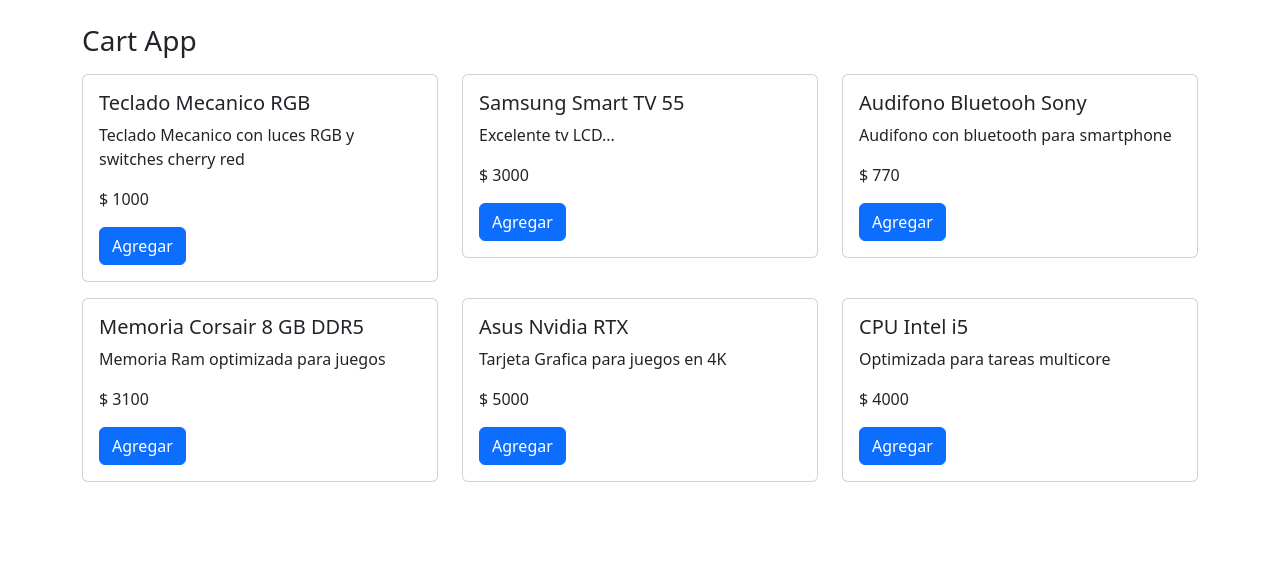
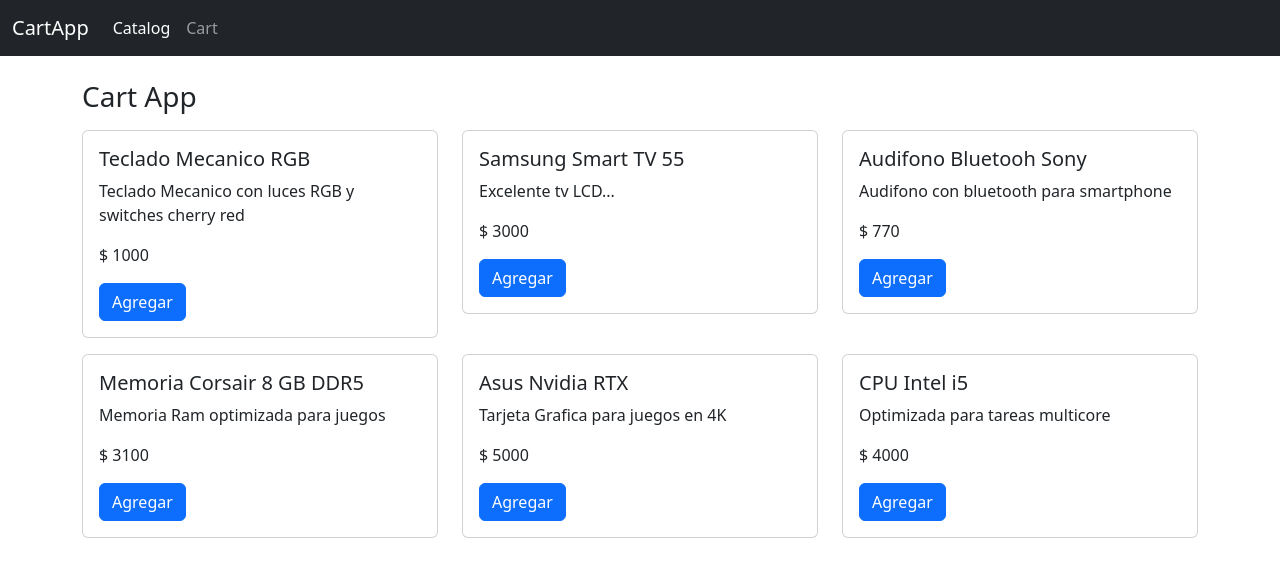
Before and after one commit to ivanacebo/react-fronted-and-spring-boot-backend, a React (Vite) app in the folder 5-cart-app/: page /catalog in a window 1280 px wide. Shown: the top 576 px of the page. Built offline with nearby package versions, Linux system fonts and the light colour scheme.

Commit message:
acabamos de confeccionar carrito de compra con routes

```diff
--- a/5-cart-app/package.json
+++ b/5-cart-app/package.json
@@ -12,7 +12,8 @@
   "dependencies": {
     "5-cart-app": "file:",
     "react": "^18.3.1",
-    "react-dom": "^18.3.1"
+    "react-dom": "^18.3.1",
+    "react-router-dom": "^6.26.2"
   },
   "devDependencies": {
     "@eslint/js": "^9.9.0",
--- a/5-cart-app/src/CartApp.jsx
+++ b/5-cart-app/src/CartApp.jsx
@@ -1,13 +1,9 @@
-import { useReducer, useEffect } from "react";
 import { CartView } from "./components/CartView";
 import { CatalogView } from "./components/CatalogView";
-import { itemsReducer } from "./reducer/itemsReducer";
-import {
-  addProductCart,
-  deleteProductCart,
-  updateQuantityProductCart,
-} from "./reducer/itemsActions";
+import { Navbar } from "./components/Navbar";
 import { useItemsCart } from "./hooks/useItemsCart";
+import { Navigate, Route, Routes } from "react-router-dom";
+import { CartRoutes } from "./routes/CartRoutes";
 
 export const CartApp = () => {
   const { cartItems, handlerAddProductCart, handlerDeleteProductCart } =
@@ -15,18 +11,14 @@
 
   return (
     <>
+      <Navbar></Navbar>
       <div className="container my-4">
         <h3>Cart App</h3>
-        <CatalogView handler={handlerAddProductCart} />
-
-        {cartItems?.length <= 0 || (
-          <div className="my-4 w-50">
-            <CartView
-              items={cartItems}
-              handlerDelete={handlerDeleteProductCart}
-            />
-          </div>
-        )}
+        <CartRoutes
+          cartItems={cartItems}
+          handlerAddProductCart={handlerAddProductCart}
+          handlerDeleteProductCart={handlerDeleteProductCart}
+        />
       </div>
     </>
   );
--- a/5-cart-app/src/components/CartView.jsx
+++ b/5-cart-app/src/components/CartView.jsx
@@ -1,7 +1,9 @@
 import { useEffect, useState } from "react";
 import { calculateTotal } from "../services/productService";
+import { useNavigate } from "react-router-dom";
 
 export const CartView = ({ handlerDelete, items }) => {
+  const navigate = useNavigate();
   const [total, setTotal] = useState(0);
 
   useEffect(() => {
@@ -11,6 +13,10 @@
   const onDeleteProduct = (id) => {
     console.log(`Eliminando el producto`);
     handlerDelete(id);
+  };
+
+  const onCalatog = () => {
+    navigate("/catalog");
   };
 
   return (
@@ -55,6 +61,10 @@
           </tr>
         </tfoot>
       </table>
+
+      <button className="btn btn-success" onClick={onCalatog}>
+        Seguir comprando
+      </button>
     </>
   );
 };
--- /dev/null
+++ b/5-cart-app/src/components/Navbar.jsx
@@ -0,0 +1,40 @@
+import { NavLink } from "react-router-dom";
+
+export const Navbar = () => {
+  return (
+    <>
+      <nav className="navbar navbar-expand-lg navbar-dark bg-dark">
+        <div className="container-fluid">
+          <a className="navbar-brand" href="#">
+            CartApp
+          </a>
+          <button
+            className="navbar-toggler"
+            type="button"
+            data-bs-toggle="collapse"
+            data-bs-target="#navbarNav"
+            aria-controls="navbarNav"
+            aria-expanded="false"
+            aria-label="Toggle navigation"
+          >
+            <span className="navbar-toggler-icon"></span>
+          </button>
+          <div className="collapse navbar-collapse" id="navbarNav">
+            <ul className="navbar-nav">
+              <li className="nav-item">
+                <NavLink className={"nav-link"} to="/catalog">
+                  Catalog
+                </NavLink>
+              </li>
+              <li className="nav-item">
+                <NavLink className={"nav-link"} to="/cart">
+                  Cart
+                </NavLink>
+              </li>
+            </ul>
+          </div>
+        </div>
+      </nav>
+    </>
+  );
+};
--- a/5-cart-app/src/components/ProductCardView.jsx
+++ b/5-cart-app/src/components/ProductCardView.jsx
@@ -1,8 +1,14 @@
+import { useNavigate } from "react-router-dom";
+
 export const ProductCardView = ({ handler, id, name, description, price }) => {
+  const navigate = useNavigate();
+
   const onAddProduct = (product) => {
     console.log(product);
     handler(product);
+    navigate("/cart");
   };
+
   return (
     <>
       <div className="card">
--- a/5-cart-app/src/main.jsx
+++ b/5-cart-app/src/main.jsx
@@ -1,9 +1,12 @@
 import { StrictMode } from "react";
 import { createRoot } from "react-dom/client";
 import { CartApp } from "./CartApp";
+import { BrowserRouter } from "react-router-dom";
 
 createRoot(document.getElementById("root")).render(
   <StrictMode>
-    <CartApp />
+    <BrowserRouter>
+      <CartApp />
+    </BrowserRouter>
   </StrictMode>
 );
--- /dev/null
+++ b/5-cart-app/src/routes/CartRoutes.jsx
@@ -0,0 +1,37 @@
+import { Navigate, Route, Routes } from "react-router-dom";
+import { CatalogView } from "../components/CatalogView";
+import { CartView } from "../components/CartView";
+
+export const CartRoutes = ({
+  cartItems,
+  handlerAddProductCart,
+  handlerDeleteProductCart,
+}) => {
+  return (
+    <Routes>
+      <Route
+        path="catalog"
+        element={<CatalogView handler={handlerAddProductCart} />}
+      />
+      <Route
+        path="cart"
+        element={
+          cartItems?.length <= 0 ? (
+            <div className="alert alert-warning">
+              No hay elementos en el carrito
+            </div>
+          ) : (
+            <div className="my-4 w-50">
+              <CartView
+                items={cartItems}
+                handlerDelete={handlerDeleteProductCart}
+              />
+            </div>
+          )
+        }
+      />
+
+      <Route path="/" element={<Navigate to={"/catalog"} />} />
+    </Routes>
+  );
+};
```
Also changed, not shown: 1 other file (tests, documents, lock files or other folders).
